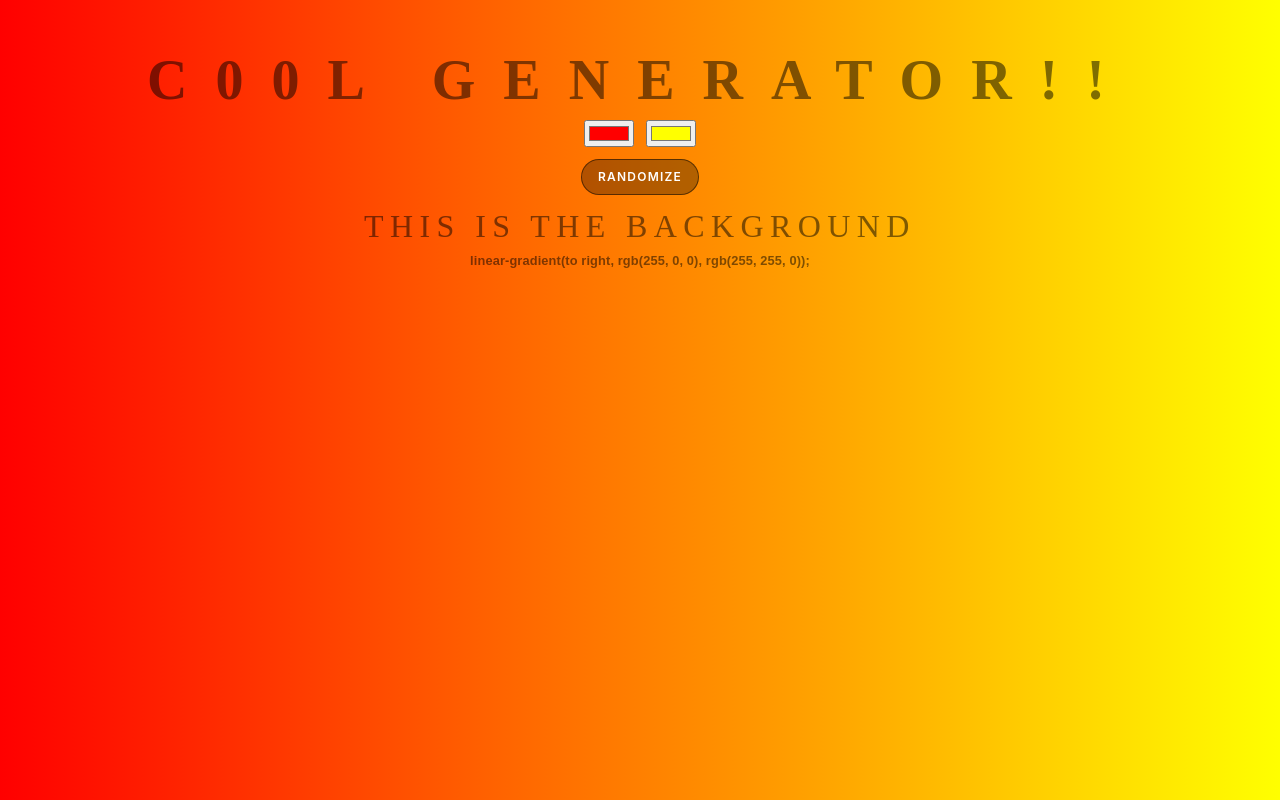
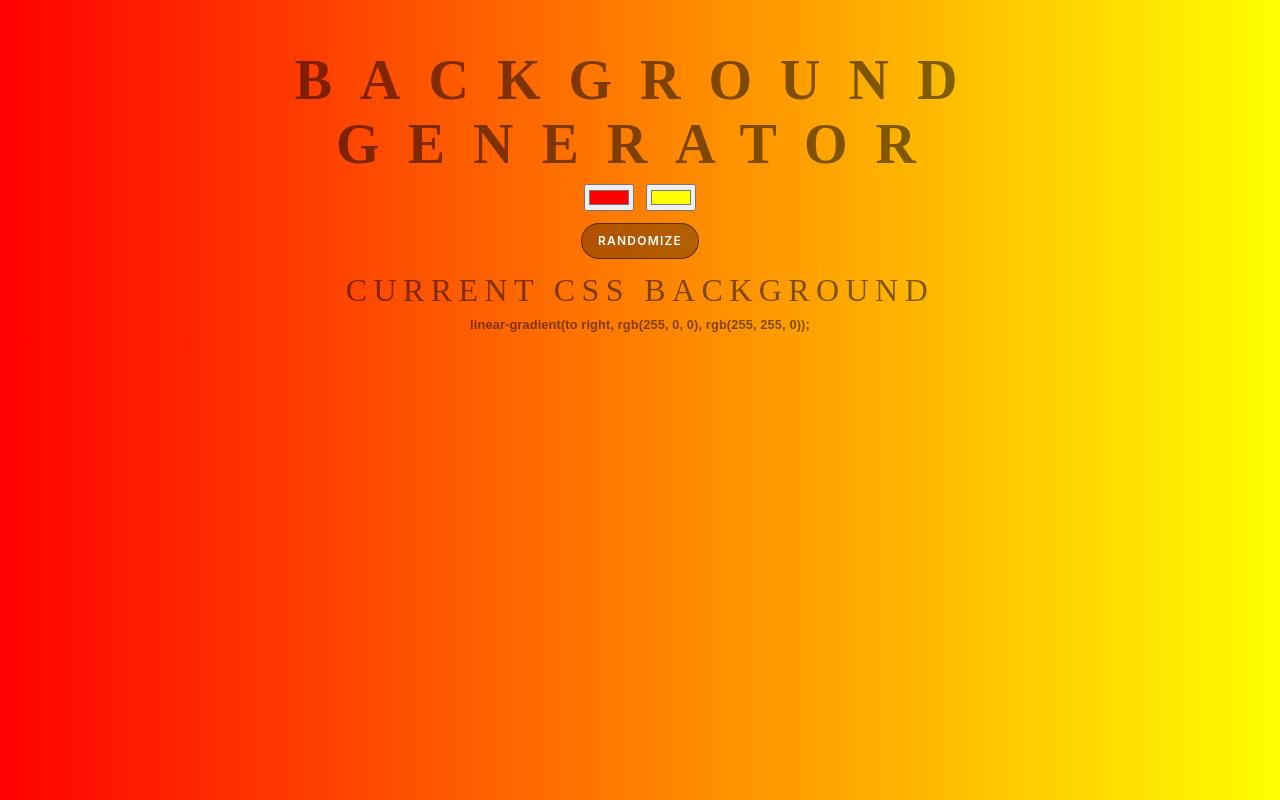
Before and after one commit to YazeedEld/background-generator, a plain HTML site: page index.html in a window 1280 px wide. Drawn offline with nearby package versions, Linux system fonts and the light colour scheme.

Commit message:
Changing back to original

```diff
--- a/index.html
+++ b/index.html
@@ -2,17 +2,17 @@
 <html>
 
 <head>
-    <title>COOL Background</title>
+    <title>Gradient Background</title>
     <link rel="stylesheet" href="https://maxcdn.bootstrapcdn.com/bootstrap/4.0.0/css/bootstrap.min.css" integrity="sha384-Gn5384xqQ1aoWXA+058RXPxPg6fy4IWvTNh0E263XmFcJlSAwiGgFAW/dAiS6JXm" crossorigin="anonymous">
     <link rel="stylesheet" href="style.css">
 </head>
 
 <body id="gradient">
-    <h1>C00L Generator!!</h1>
+    <h1>Background Generator</h1>
     <input class="color1" type="color" name="color1" value="#ff0000">
     <input class="color2" type="color" name="color2" value="#ffff00">
     <button class="btn btn-primary random-btn">Randomize</button>
-    <h2>This is the background</h2>
+    <h2>Current CSS Background</h2>
     <h3></h3>
 
 
```
